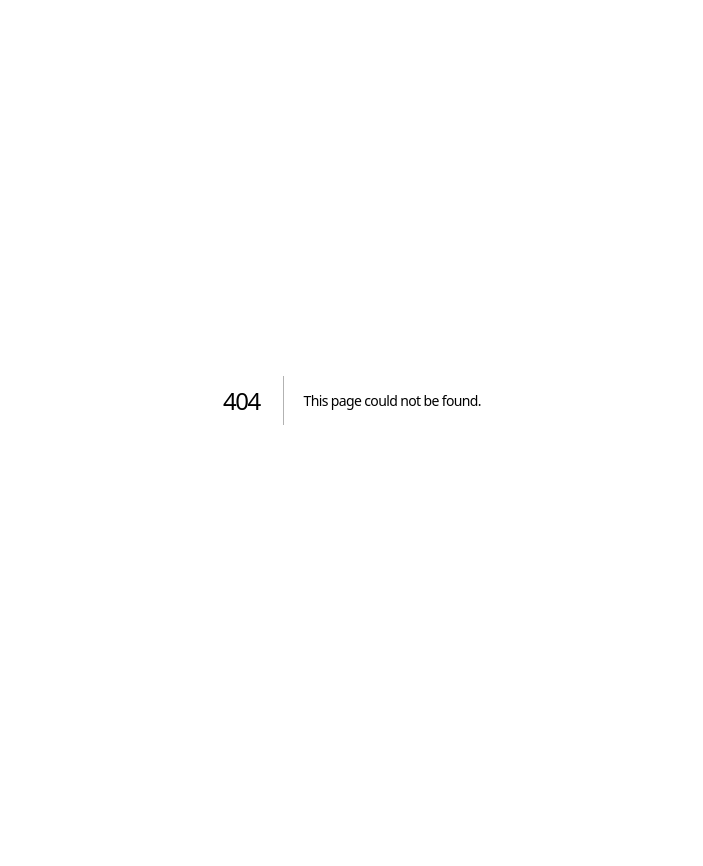
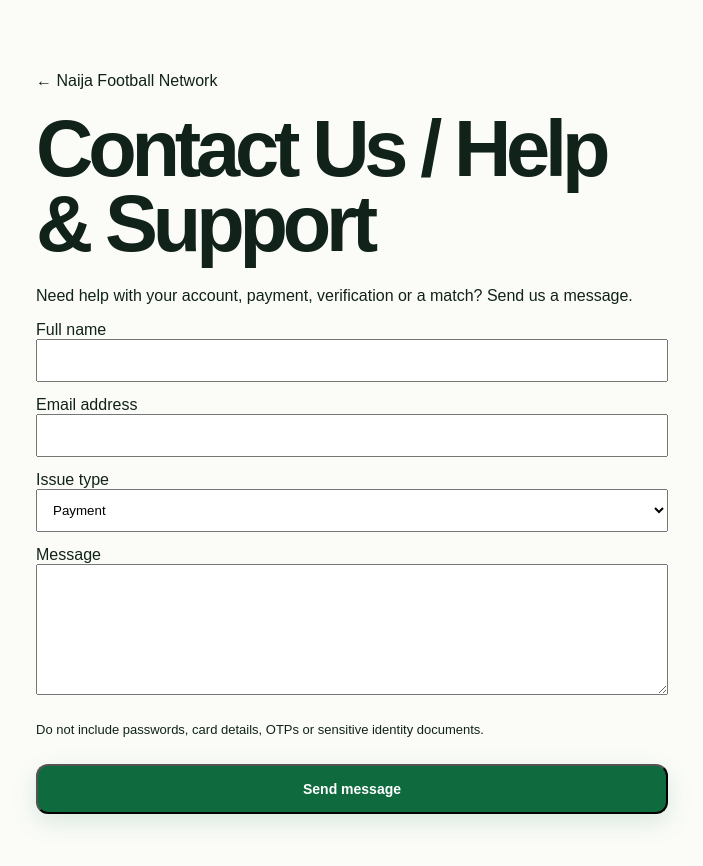
Before and after one commit to bashirhassan10/football-team-network-frontend, a Next.js app: page /contact in a window 1280 px wide. Before the commit this address had no page. Shown: the top 866 px of the page, without its empty margins (288-991 px from the left). Before the commit the page ends 800 px from the top, so only its background shows below. Built offline with nearby package versions, Linux system fonts and the light colour scheme.

Commit message:
feat: add NFN contact and support form

```diff
--- /dev/null
+++ b/app/contact/page.tsx
@@ -0,0 +1,43 @@
+"use client";
+
+import { FormEvent, useState } from "react";
+import Link from "next/link";
+
+const topics = ["Payment", "Verification", "Login / Account", "Matches", "Other"];
+
+export default function ContactPage() {
+  const [busy, setBusy] = useState(false);
+  const [result, setResult] = useState("");
+  const [error, setError] = useState("");
+  async function submit(event: FormEvent<HTMLFormElement>) {
+    event.preventDefault();
+    setBusy(true); setError(""); setResult("");
+    const form = event.currentTarget;
+    const values = Object.fromEntries(new FormData(form).entries());
+    try {
+      const response = await fetch("/api/contact", { method: "POST", headers: { "Content-Type": "application/json" }, body: JSON.stringify(values) });
+      const data = await response.json();
+      if (!response.ok) throw new Error(data.error || "Unable to send your message");
+      setResult(data.message);
+      form.reset();
+    } catch (e) {
+      setError(e instanceof Error ? e.message : "Unable to send your message");
+    } finally { setBusy(false); }
+  }
+  return <main style={{maxWidth:680,margin:"3rem auto",padding:"1.5rem"}}>
+    <Link href="/">← Naija Football Network</Link>
+    <h1>Contact Us / Help &amp; Support</h1>
+    <p>Need help with your account, payment, verification or a match? Send us a message.</p>
+    {result && <p role="status" style={{color:"green"}}>{result}</p>}
+    {error && <p role="alert" style={{color:"darkred"}}>{error}</p>}
+    <form onSubmit={submit} style={{display:"grid",gap:14}}>
+      <label>Full name<input name="name" required maxLength={100} autoComplete="name" style={{display:"block",width:"100%",padding:12}} /></label>
+      <label>Email address<input name="email" type="email" required maxLength={254} autoComplete="email" style={{display:"block",width:"100%",padding:12}} /></label>
+      <label>Issue type<select name="topic" required style={{display:"block",width:"100%",padding:12}}>{topics.map(t=><option key={t}>{t}</option>)}</select></label>
+      <label>Message<textarea name="message" required minLength={10} maxLength={3000} rows={7} style={{display:"block",width:"100%",padding:12}} /></label>
+      <div aria-hidden="true" style={{position:"absolute",left:"-9999px"}}><label>Leave this blank<input name="website" tabIndex={-1} autoComplete="off" /></label></div>
+      <p style={{fontSize:13}}>Do not include passwords, card details, OTPs or sensitive identity documents.</p>
+      <button className="button" type="submit" disabled={busy}>{busy ? "Sending…" : "Send message"}</button>
+    </form>
+  </main>;
+}
```
